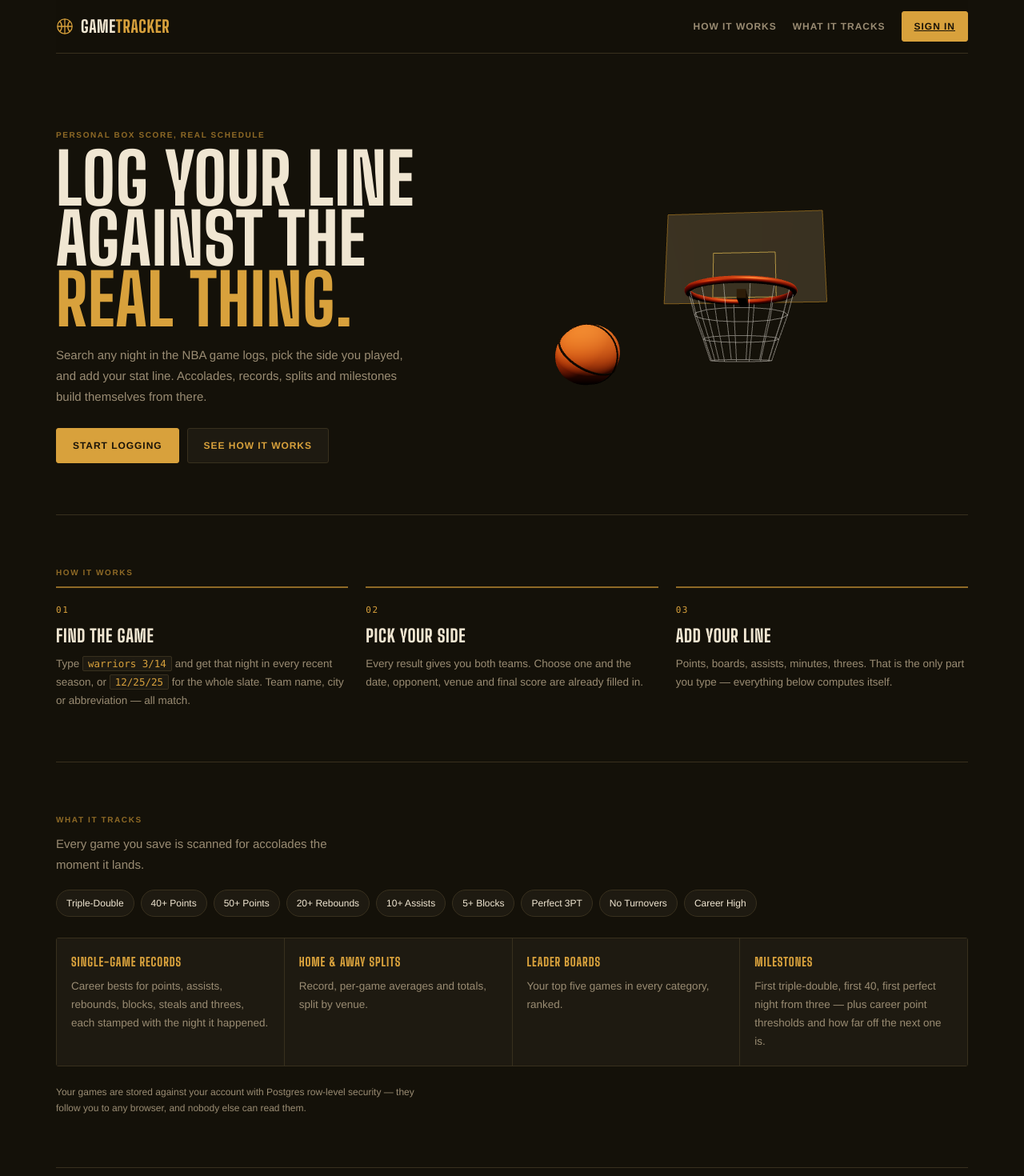
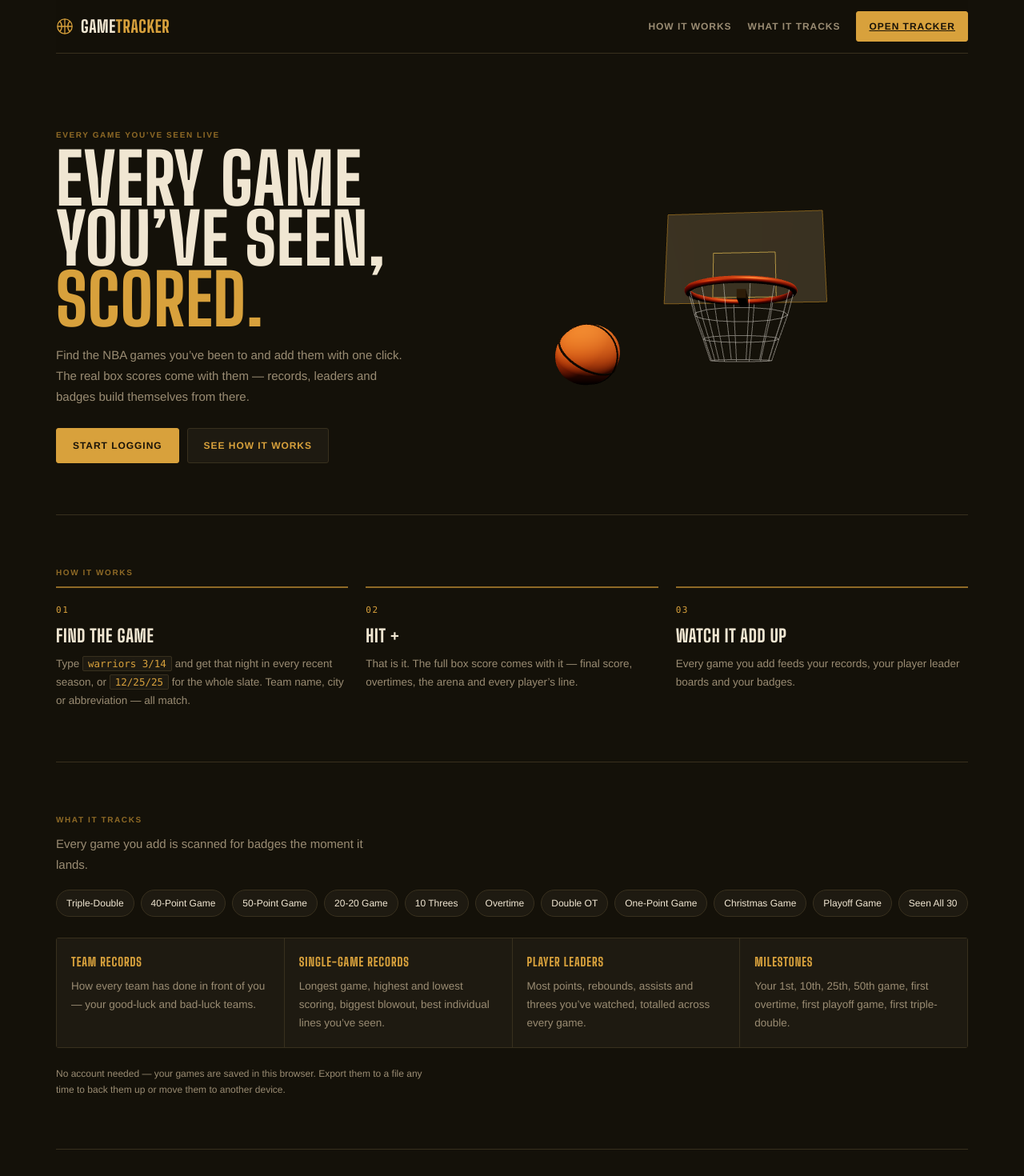
Before and after one commit to nickolastran/nbagames, a React (Vite) app in the folder web/: page / in a window 1280 px wide. Shown: the top 1470 px of the page at 80% size. Built offline with nearby package versions, Linux system fonts and the light colour scheme; a web font is replaced by a local one.

Commit message:
update: landing copy for attended games
Original design kept; buttons go to #app and the text describes adding games you went to.

```diff
--- a/web/src/Landing.tsx
+++ b/web/src/Landing.tsx
@@ -13,19 +13,19 @@ export const Ball = ({ size = 22 }: { size?: number }) => (
 
 const STEPS = [
   ["Find the game", <>Type <code>warriors 3/14</code> and get that night in every recent season, or <code>12/25/25</code> for the whole slate. Team name, city or abbreviation — all match.</>],
-  ["Pick your side", <>Every result gives you both teams. Choose one and the date, opponent, venue and final score are already filled in.</>],
-  ["Add your line", <>Points, boards, assists, minutes, threes. That is the only part you type — everything below computes itself.</>],
+  ["Hit +", <>That is it. The full box score comes with it — final score, overtimes, the arena and every player’s line.</>],
+  ["Watch it add up", <>Every game you add feeds your records, your player leader boards and your badges.</>],
 ] as const;
 
 const TRACKS = [
-  ["Single-game records", "Career bests for points, assists, rebounds, blocks, steals and threes, each stamped with the night it happened."],
-  ["Home & away splits", "Record, per-game averages and totals, split by venue."],
-  ["Leader boards", "Your top five games in every category, ranked."],
-  ["Milestones", "First triple-double, first 40, first perfect night from three — plus career point thresholds and how far off the next one is."],
+  ["Team records", "How every team has done in front of you — your good-luck and bad-luck teams."],
+  ["Single-game records", "Longest game, highest and lowest scoring, biggest blowout, best individual lines you’ve seen."],
+  ["Player leaders", "Most points, rebounds, assists and threes you’ve watched, totalled across every game."],
+  ["Milestones", "Your 1st, 10th, 25th, 50th game, first overtime, first playoff game, first triple-double."],
 ] as const;
 
-const ACCOLADES = ["Triple-Double", "40+ Points", "50+ Points", "20+ Rebounds", "10+ Assists",
-  "5+ Blocks", "Perfect 3PT", "No Turnovers", "Career High"];
+const ACCOLADES = ["Triple-Double", "40-Point Game", "50-Point Game", "20-20 Game", "10 Threes",
+  "Overtime", "Double OT", "One-Point Game", "Christmas Game", "Playoff Game", "Seen All 30"];
 
 export default function Landing() {
   return (
@@ -35,20 +35,20 @@ export default function Landing() {
         <div className="navlinks">
           <a href="#how">How it works</a>
           <a href="#tracks">What it tracks</a>
-          <a className="btn btn-solid" href="#login">Sign in</a>
+          <a className="btn btn-solid" href="#app">Open tracker</a>
         </div>
       </nav>
 
       <header className="hero" id="top">
         <div className="hero-copy">
-          <p className="eyebrow">Personal box score, real schedule</p>
-          <h1>Log your line<br />against the<br /><em>real thing.</em></h1>
+          <p className="eyebrow">Every game you’ve seen live</p>
+          <h1>Every game<br />you’ve seen,<br /><em>scored.</em></h1>
           <p className="lede">
-            Search any night in the NBA game logs, pick the side you played, and add your stat
-            line. Accolades, records, splits and milestones build themselves from there.
+            Find the NBA games you’ve been to and add them with one click. The real box scores come
+            with them — records, leaders and badges build themselves from there.
           </p>
           <div className="hero-cta">
-            <a className="btn btn-solid" href="#login">Start logging</a>
+            <a className="btn btn-solid" href="#app">Start logging</a>
             <a className="btn" href="#how">See how it works</a>
           </div>
         </div>
@@ -71,7 +71,7 @@ export default function Landing() {
       <section className="strip" id="tracks">
         <p className="eyebrow mb10">What it tracks</p>
         <p className="lede narrow">
-          Every game you save is scanned for accolades the moment it lands.
+          Every game you add is scanned for badges the moment it lands.
         </p>
         <div className="chips">
           {ACCOLADES.map((a) => <span className="chip" key={a}>{a}</span>)}
@@ -82,15 +82,15 @@ export default function Landing() {
           ))}
         </div>
         <p className="fineprint">
-          Your games are stored against your account with Postgres row-level security — they
-          follow you to any browser, and nobody else can read them.
+          No account needed — your games are saved in this browser. Export them to a file any time
+          to back them up or move them to another device.
         </p>
       </section>
 
       <section className="strip cta">
         <h2>Clean slate, waiting.</h2>
         <p className="lede narrow">No sample data, no filler. The first game in there is yours.</p>
-        <a className="btn btn-solid" href="#login">Create an account</a>
+        <a className="btn btn-solid" href="#app">Start logging</a>
       </section>
 
       <footer className="foot">
```
